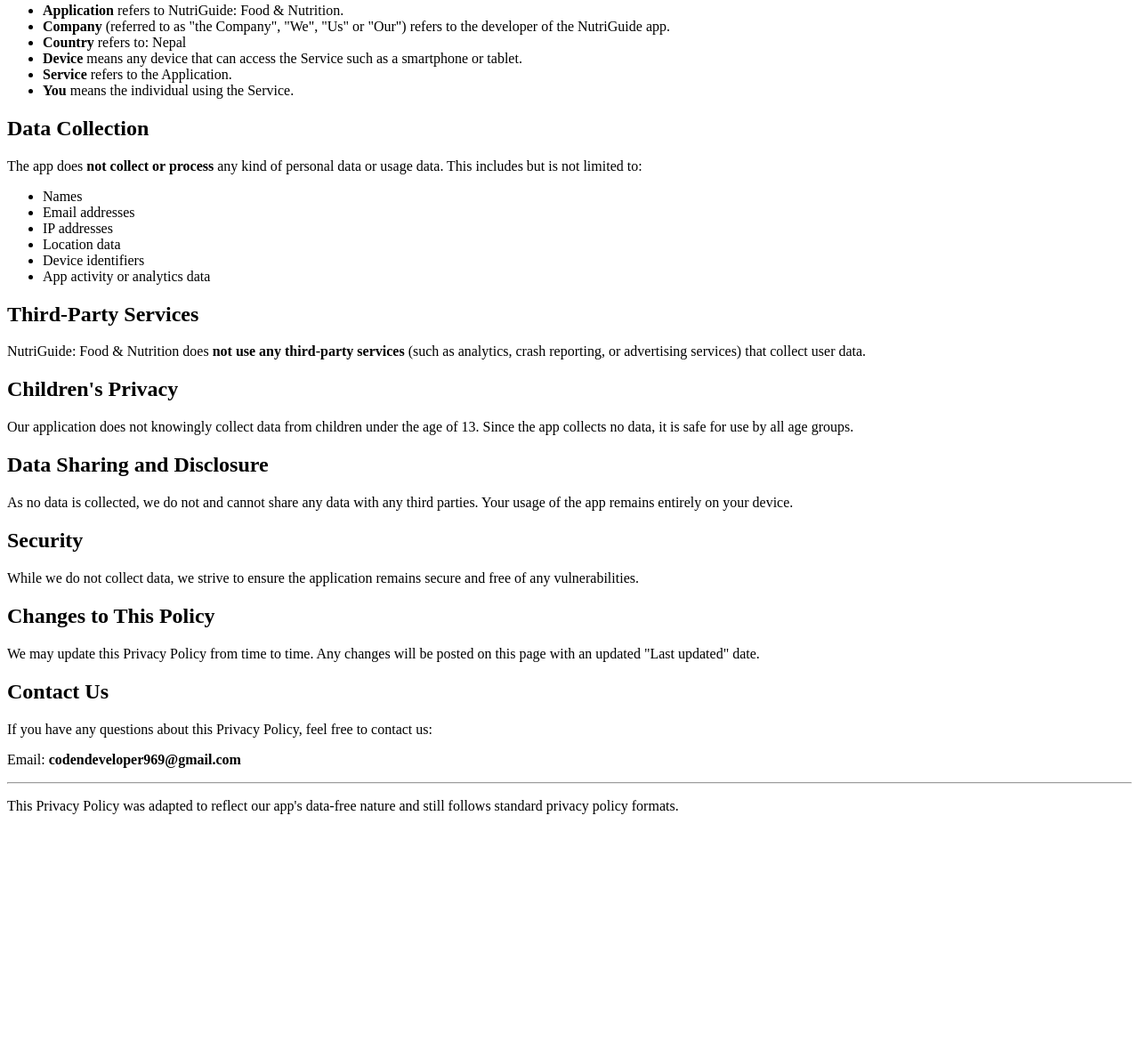
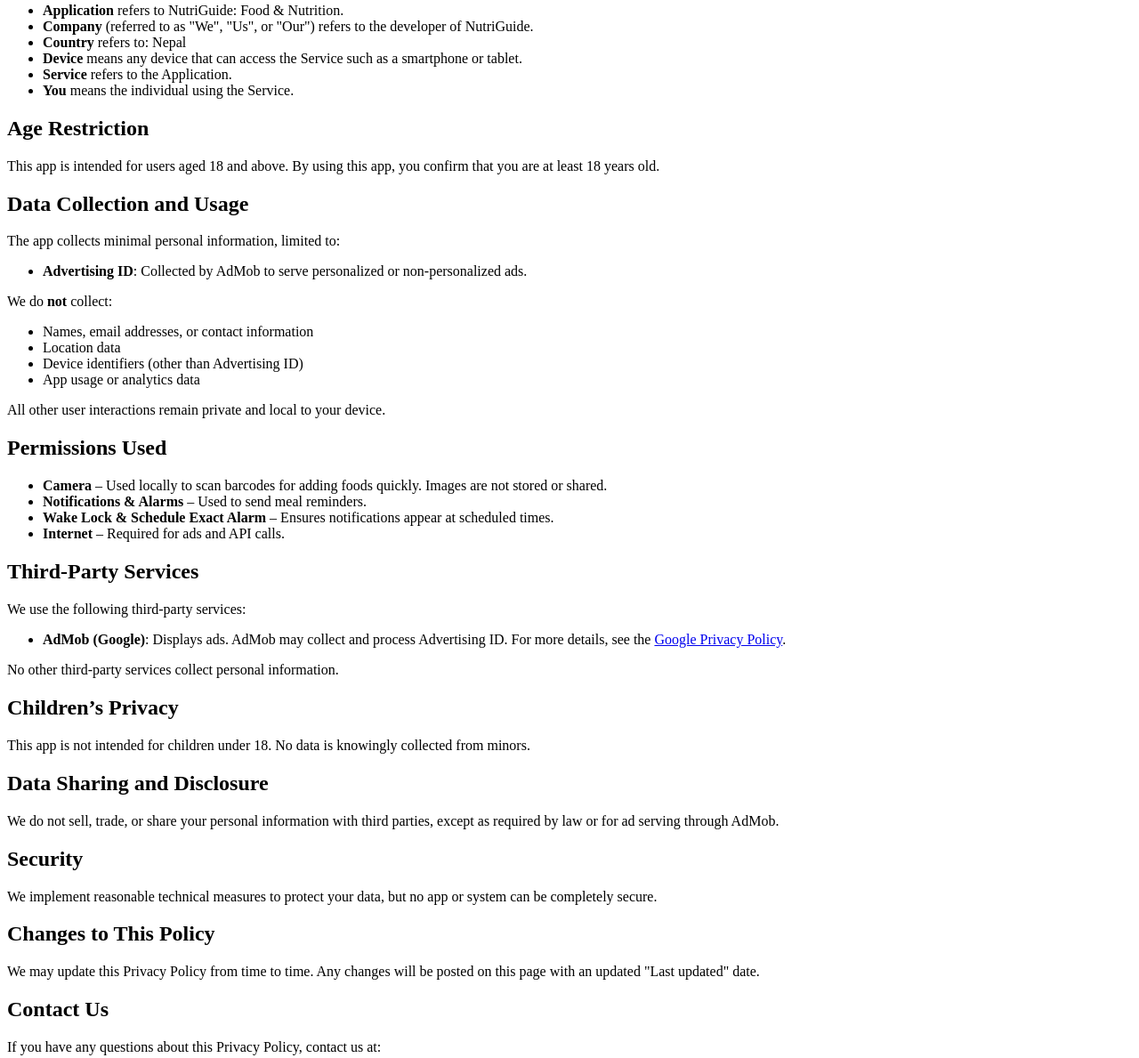
Before and after one commit to Amritbhandari111/nutriguide-privacy-policy, a plain HTML site: page index.html in a window 1280 px wide. Shown: the part 348-1537 px from the top of the page at 89% size. Before the commit the page ends 1279 px from the top, so only its background shows below. Drawn offline with Linux system fonts and the light colour scheme.

Commit message:
Update index.html

```diff
--- a/index.html
+++ b/index.html
@@ -6,11 +6,11 @@
 </head>
 <body>
 <h1>Privacy Policy for NutriGuide: Food & Nutrition</h1>
-<p><strong>Last updated:</strong> July 16, 2025</p>
+<p><strong>Last updated:</strong> August 29, 2025</p>
 
 <p>This Privacy Policy describes Our policies regarding the collection, use, and disclosure of personal information when You use the NutriGuide: Food & Nutrition application.</p>
 
-<p>We value your privacy. This application <strong>does not collect, store, or share any personal data</strong> from users. By using the app, you agree to this privacy policy.</p>
+<p>We respect your privacy and are committed to being transparent about the information we collect and how it is used. By using this app, you agree to this Privacy Policy.</p>
 
 <h2>Interpretation and Definitions</h2>
 
@@ -20,44 +20,64 @@
 <h3>Definitions</h3>
 <ul>
   <li><strong>Application</strong> refers to NutriGuide: Food & Nutrition.</li>
-  <li><strong>Company</strong> (referred to as "the Company", "We", "Us" or "Our") refers to the developer of the NutriGuide app.</li>
+  <li><strong>Company</strong> (referred to as "We", "Us", or "Our") refers to the developer of NutriGuide.</li>
   <li><strong>Country</strong> refers to: Nepal</li>
   <li><strong>Device</strong> means any device that can access the Service such as a smartphone or tablet.</li>
   <li><strong>Service</strong> refers to the Application.</li>
   <li><strong>You</strong> means the individual using the Service.</li>
 </ul>
 
-<h2>Data Collection</h2>
-<p>The app does <strong>not collect or process</strong> any kind of personal data or usage data. This includes but is not limited to:</p>
+<h2>Age Restriction</h2>
+<p>This app is intended for users aged 18 and above. By using this app, you confirm that you are at least 18 years old.</p>
+
+<h2>Data Collection and Usage</h2>
+<p>The app collects minimal personal information, limited to:</p>
 <ul>
-  <li>Names</li>
-  <li>Email addresses</li>
-  <li>IP addresses</li>
+  <li><strong>Advertising ID</strong>: Collected by AdMob to serve personalized or non-personalized ads.</li>
+</ul>
+
+<p>We do <strong>not</strong> collect:</p>
+<ul>
+  <li>Names, email addresses, or contact information</li>
   <li>Location data</li>
-  <li>Device identifiers</li>
-  <li>App activity or analytics data</li>
+  <li>Device identifiers (other than Advertising ID)</li>
+  <li>App usage or analytics data</li>
+</ul>
+
+<p>All other user interactions remain private and local to your device.</p>
+
+<h2>Permissions Used</h2>
+<ul>
+  <li><strong>Camera</strong> – Used locally to scan barcodes for adding foods quickly. Images are not stored or shared.</li>
+  <li><strong>Notifications &amp; Alarms</strong> – Used to send meal reminders.</li>
+  <li><strong>Wake Lock &amp; Schedule Exact Alarm</strong> – Ensures notifications appear at scheduled times.</li>
+  <li><strong>Internet</strong> – Required for ads and API calls.</li>
 </ul>
 
 <h2>Third-Party Services</h2>
-<p>NutriGuide: Food & Nutrition does <strong>not use any third-party services</strong> (such as analytics, crash reporting, or advertising services) that collect user data.</p>
+<p>We use the following third-party services:</p>
+<ul>
+  <li><strong>AdMob (Google)</strong>: Displays ads. AdMob may collect and process Advertising ID. For more details, see the <a href="https://policies.google.com/privacy" target="_blank" rel="noopener noreferrer">Google Privacy Policy</a>.</li>
+</ul>
+<p>No other third-party services collect personal information.</p>
 
-<h2>Children's Privacy</h2>
-<p>Our application does not knowingly collect data from children under the age of 13. Since the app collects no data, it is safe for use by all age groups.</p>
+<h2>Children’s Privacy</h2>
+<p>This app is not intended for children under 18. No data is knowingly collected from minors.</p>
 
 <h2>Data Sharing and Disclosure</h2>
-<p>As no data is collected, we do not and cannot share any data with any third parties. Your usage of the app remains entirely on your device.</p>
+<p>We do not sell, trade, or share your personal information with third parties, except as required by law or for ad serving through AdMob.</p>
 
 <h2>Security</h2>
-<p>While we do not collect data, we strive to ensure the application remains secure and free of any vulnerabilities.</p>
+<p>We implement reasonable technical measures to protect your data, but no app or system can be completely secure.</p>
 
 <h2>Changes to This Policy</h2>
 <p>We may update this Privacy Policy from time to time. Any changes will be posted on this page with an updated "Last updated" date.</p>
 
 <h2>Contact Us</h2>
-<p>If you have any questions about this Privacy Policy, feel free to contact us:</p>
+<p>If you have any questions about this Privacy Policy, contact us at:</p>
 <p>Email: <strong>codendeveloper969@gmail.com</strong></p>
 
 <hr>
-<p>This Privacy Policy was adapted to reflect our app's data-free nature and still follows standard privacy policy formats.</p>
+<p>This Privacy Policy reflects our current data practices and follows standard privacy policy formats.</p>
 </body>
 </html>
```
